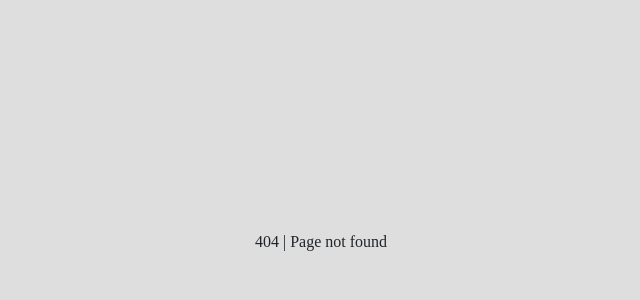
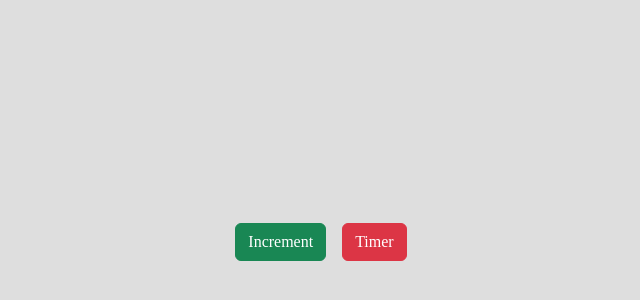
Before and after one commit to mern-trainer/Ramnas-Batch, a React (Vite) app in the folder app/: page /effect in a window 1280 px wide. Before the commit this address had no page. Shown: the part 158-458 px from the top of the page, without its empty margins (319-959 px from the left). Built offline with nearby package versions, Linux system fonts and the light colour scheme; a web font is replaced by a local one.

Commit message:
useEffect: Mounting

```diff
--- a/app/src/App.jsx
+++ b/app/src/App.jsx
@@ -18,6 +18,7 @@ import ParentComponent from "./Pages/ParentComponent"
 import { BrowserRouter, Routes, Route } from "react-router"
 import ContextAPI from "./Pages/ContextAPI"
 import SecondContext from "./Pages/SecondContext"
+import EffectPage from "./Pages/EffectPage"
 
 const App = () => {
 
@@ -28,6 +29,7 @@ const App = () => {
             <Route path="/states" element={<States />} />
             <Route path="/context" Component={ContextAPI} />
             <Route path="/context2" Component={SecondContext} />
+            <Route path="/effect" Component={EffectPage} />
 
             <Route path="*" element={<div className="vh-100 d-flex justify-content-center align-items-center">404 | Page not found</div>} />
          </Routes>
--- /dev/null
+++ b/app/src/Pages/EffectPage.jsx
@@ -0,0 +1,27 @@
+// Hook -> Hooks are functions that let you hook into React features.
+// useState -> Function to handle state in a component
+// useContext -> Function to handle context in a component
+// useEffect => Function to handle life cycle of a component
+// 3 stages of life cycle of a component -> mounting, updating, unmounting
+// mounting -> called after component is rendered for the first time
+// updating -> called when component is updated
+// unmounting -> called when component is removed
+
+import { useEffect, useState } from "react"
+
+const EffectPage = () => {
+
+    const [counter, setCounter] = useState(0)
+    const [timer, setTimer] = useState(0)
+
+    useEffect(() => { // mounting
+        console.log(counter);
+    }, [])
+
+    return <div className="d-flex align-items-center gap-3 justify-content-center vh-100">
+        <button className="btn btn-success" onClick={() => setCounter((prev) => prev + 1)}>Increment</button>
+        <button className="btn btn-danger" onClick={() => setTimer((prev) => prev + 1)}>Timer</button>
+    </div>
+}
+
+export default EffectPage
```
